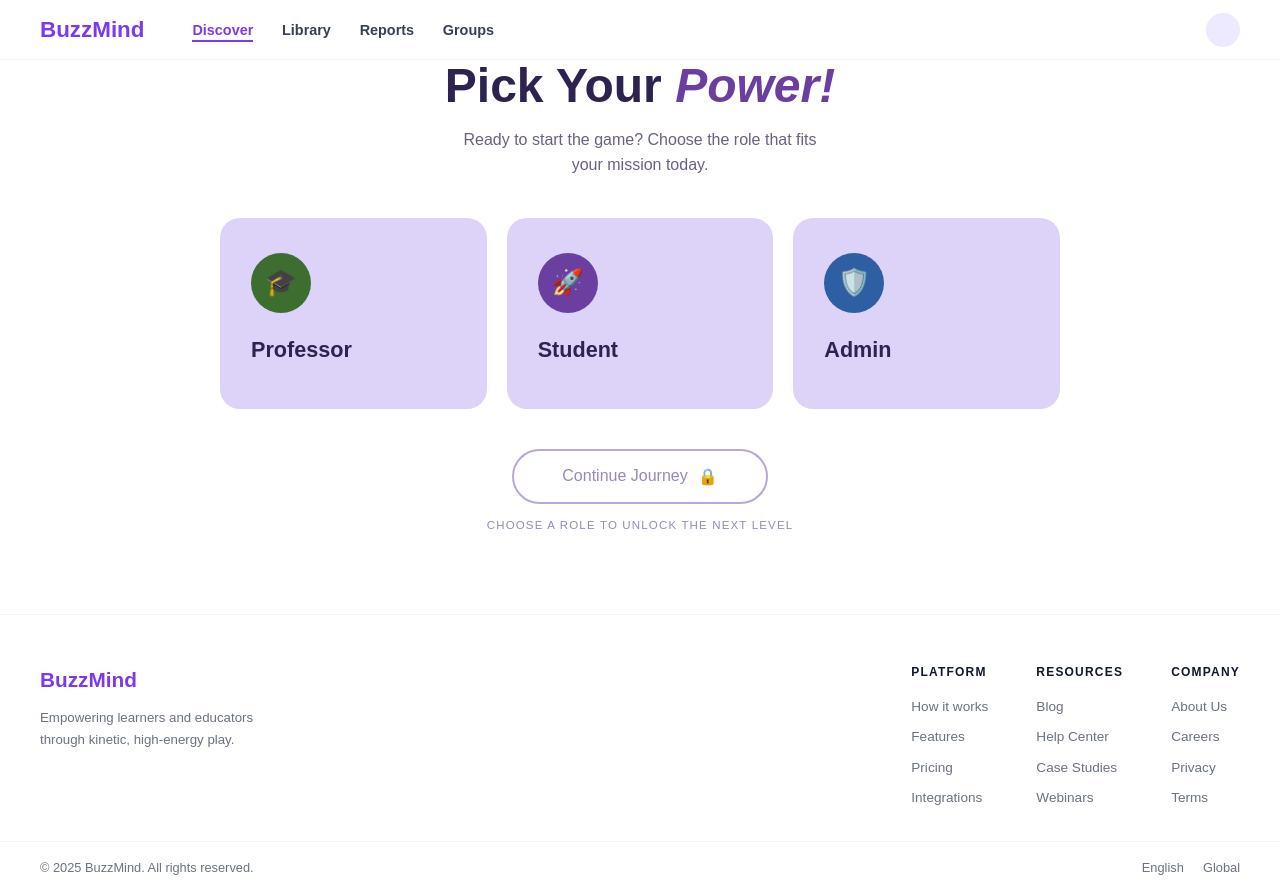
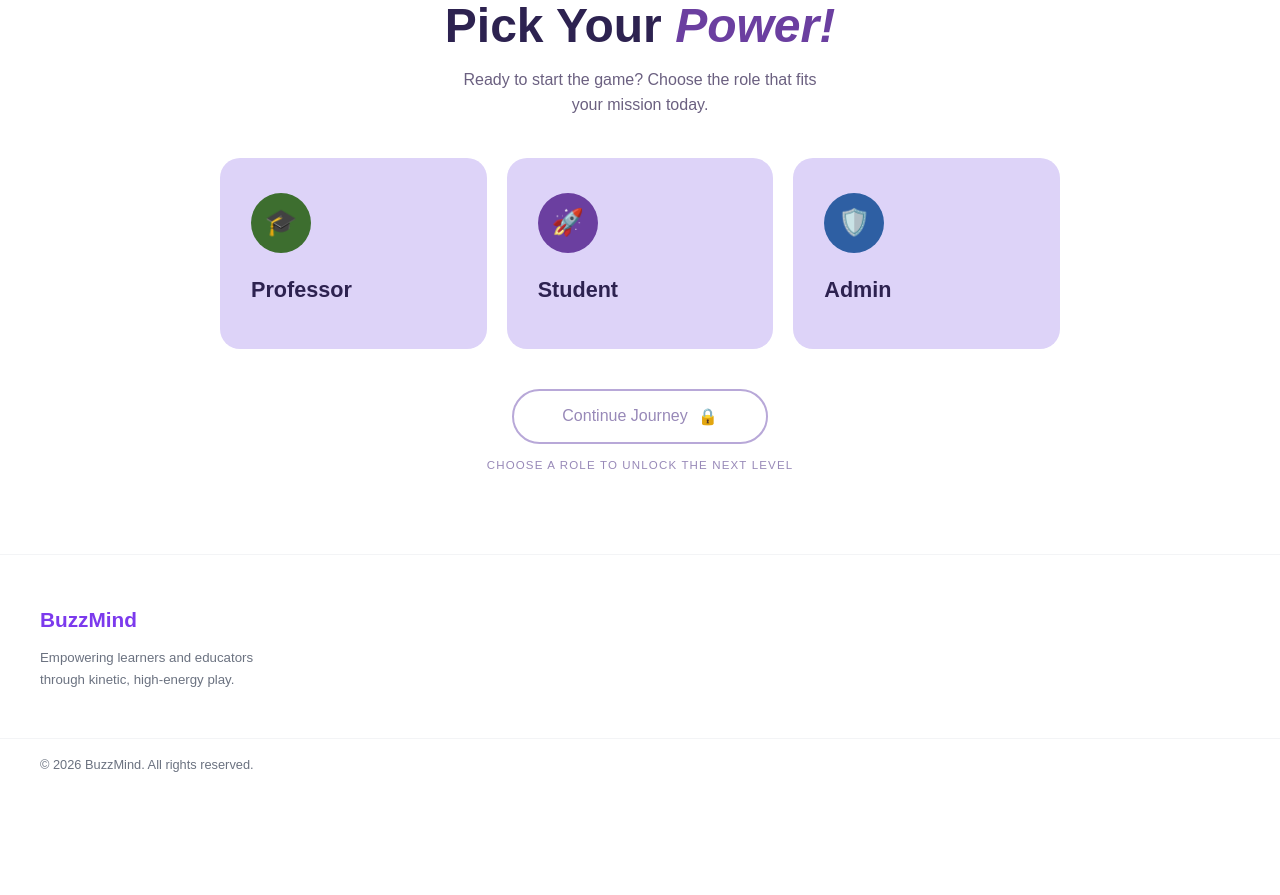
Before and after one commit to Hindam2/Frontend, a plain HTML site: page BuzzMind1/RolePage/RolePage.html in a window 1280 px wide. After the commit the page ends 800 px from the top, so only its background shows below. Drawn offline with Linux system fonts and the light colour scheme.

Commit message:
made few links

```diff
--- a/BuzzMind1/RolePage/RolePage.html
+++ b/BuzzMind1/RolePage/RolePage.html
@@ -11,21 +11,6 @@
 </head>
 
 <body>
-    <!-- ===== NAVBAR ===== -->
-    <nav class="navbar">
-        <a href="#" class="logo">BuzzMind</a>
-        <ul class="nav-links">
-            <li><a href="#" class="active">Discover</a></li>
-            <li><a href="#">Library</a></li>
-            <li><a href="#">Reports</a></li>
-            <li><a href="#">Groups</a></li>
-        </ul>
-        <div class="nav-actions">
-            <div class="avatar"></div>
-        </div>
-    </nav>
-
-
     <!-- MAIN CONTENT -->
     <div id="header">
         <h1><b>Pick Your <i id="pw">Power!</i></b></h1>
@@ -70,38 +55,10 @@
                 Empowering learners and educators through kinetic, high-energy play.
             </p>
         </div>
-
-        <div class="footer-links">
-            <div class="footer-col">
-                <h4>PLATFORM</h4>
-                <a href="#">How it works</a>
-                <a href="#">Features</a>
-                <a href="#">Pricing</a>
-                <a href="#">Integrations</a>
-            </div>
-            <div class="footer-col">
-                <h4>RESOURCES</h4>
-                <a href="#">Blog</a>
-                <a href="#">Help Center</a>
-                <a href="#">Case Studies</a>
-                <a href="#">Webinars</a>
-            </div>
-            <div class="footer-col">
-                <h4>COMPANY</h4>
-                <a href="#">About Us</a>
-                <a href="#">Careers</a>
-                <a href="#">Privacy</a>
-                <a href="#">Terms</a>
-            </div>
-        </div>
     </footer>
 
     <div class="footer-bottom">
-        <span>© 2025 BuzzMind. All rights reserved.</span>
-        <div>
-            <a href="#">English</a>
-            <a href="#">Global</a>
-        </div>
+        <span>© 2026 BuzzMind. All rights reserved.</span>
     </div>
 
     <script src="RolePage.js"></script>
--- a/BuzzMind1/RolePage/RolePage.js
+++ b/BuzzMind1/RolePage/RolePage.js
@@ -38,6 +38,6 @@ function handleContinue() {
   } else if (selectedRole === 'student') {
     window.location.href = '../Student pages/Home page/index.html';
   } else if (selectedRole === 'admin') {
-    window.location.href = '../Admin pages/Home page/prof-directory.html';
+    window.location.href = '../Admin pages/Home page/Admin Home.html';
   }
 }
```
Also changed, not shown: BuzzMind1/Login Page/Login Page.html (+0 -17 lines).
